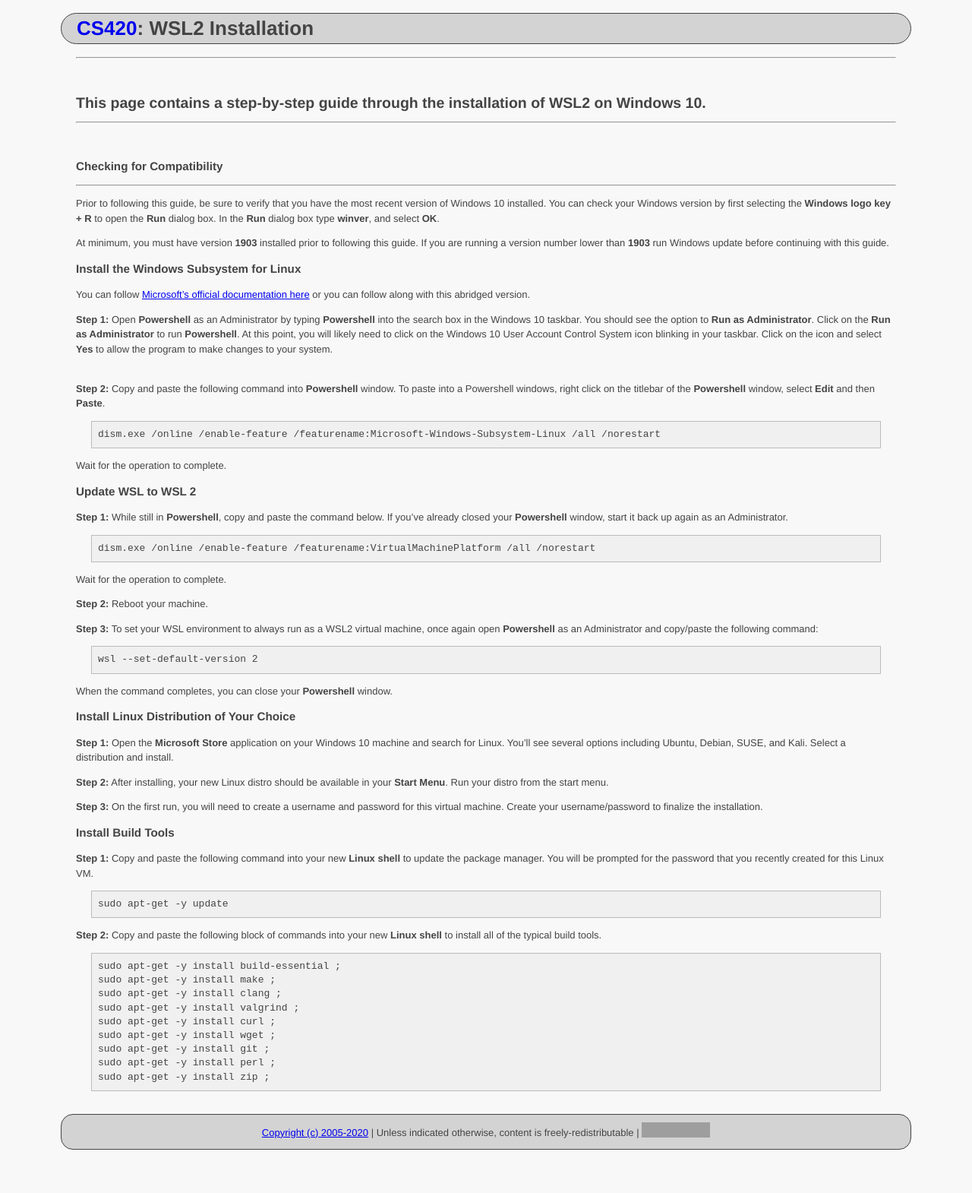
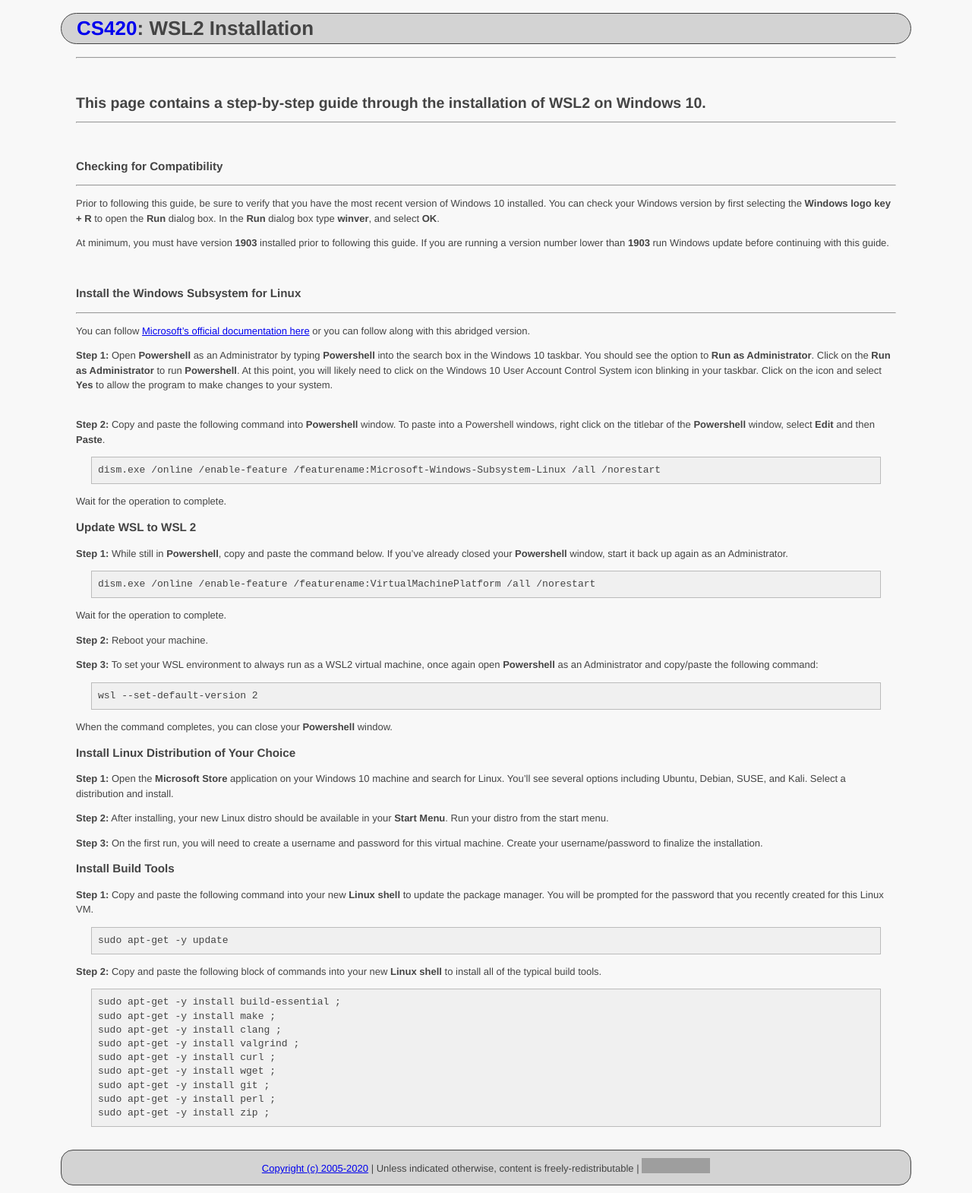
Before and after one commit to ycpcs/cs420-fall2020, a Jekyll site: the page built from resources/wsl2_installation.md, in a window 1280 px wide. Shown: the whole page at 76% size. Built offline with Jekyll 4.4.1, drawn with Linux system fonts in a browser that asks for light colours; before the commit the page ends 1523 px from its top, so only the background shows below that; grey boxes are pictures that could not be loaded.

Commit message:
updated guide

```diff
--- a/resources/wsl2_installation.md
+++ b/resources/wsl2_installation.md
@@ -11,7 +11,6 @@ title: WSL2 Installation
 
 
 ### Checking for Compatibility
-
 <hr><!-- =============================================================== -->
 
 Prior to following this guide, be sure to verify that you have the most recent version
@@ -24,9 +23,9 @@ are running a version number lower than **1903** run Windows update before conti
 this guide.
 
 
+<br>
 ### Install the Windows Subsystem for Linux
-
-<!-- =============================================================== -->
+<hr><!-- =============================================================== -->
 
 You can follow [Microsoft's official documentation here](https://docs.microsoft.com/en-us/windows/wsl/install-win10)
 or you can follow along with this abridged version.
```
